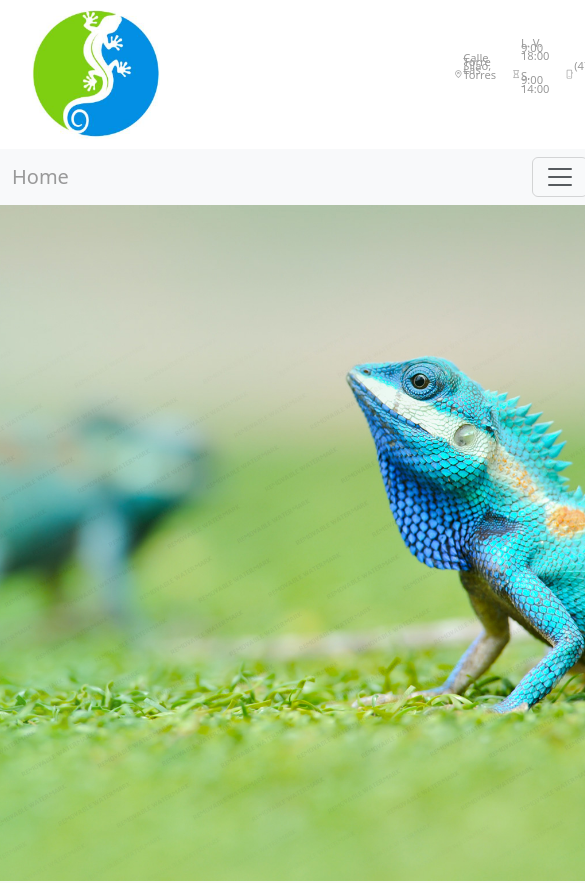
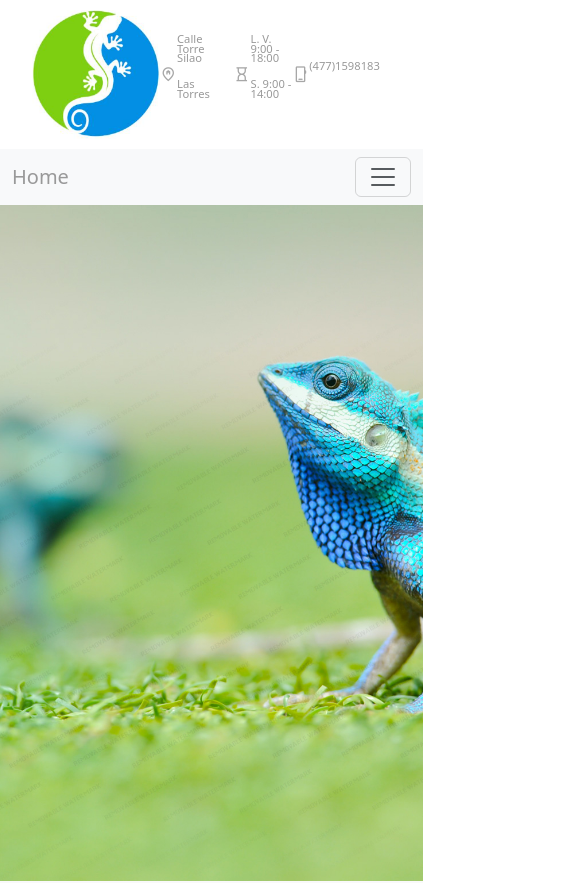
Before and after one commit to emarketingcontacto/vet-app, a React (Create React App) app: page / in a window 390 px wide. Shown: the top 883 px of the page, 585 px wide, since content can reach past the window. Built offline with nearby package versions, Linux system fonts and the light colour scheme.

Commit message:
map and header fixes

```diff
--- a/src/components/Header.css
+++ b/src/components/Header.css
@@ -1,3 +1,18 @@
+@media (max-width: 992px) {
+	/* … */
+	.header-images{
+		justify-content: flex-start !important;
+	}
+  .location p{
+	line-height: 2.5vw !important;
+	}
+
+	.location-simbol span {
+		font-size: 4.5vw !important;
+	}
+
+}
+
 .header{
 	display: flex;
 	align-items: center;
@@ -8,14 +23,15 @@
 	margin-left: 5vw;
 }
    .header-images{
-	width: 35vw;
+	width: 65vw;
 	display: flex;
 	gap: 15px;
+	justify-content: flex-end;
    }
 
 .location{
 	display: flex;
-	width: 15wv;
+	width: 15vw;
 	height: 10vh;
 	align-items: center;
 	justify-content: center;
--- a/src/components/Header.js
+++ b/src/components/Header.js
@@ -15,7 +15,8 @@ function Header() {
 				  </div>
 				  <div className="location-text">
 				  	<p className='location-field'></p>
-				  	<p className='location-value'> Calle Torre Silao, Las Torres </p>
+					  <p className='location-value'> Calle Torre Silao </p>
+					  <p className='location-value'> Las Torres </p>
 				  </div>
 			  </div>
 			  <div className="location">
--- a/src/components/Map.js
+++ b/src/components/Map.js
@@ -6,7 +6,14 @@ const Map = () => {
   return (
 	  <div id='ubicacion' className="map" style={{backgroundImage:`url(${BackgroundAnimal})`}}>
 
-		  <iframe src="https://www.google.com/maps/embed?pb=!1m18!1m12!1m3!1d3720.672230349126!2d-101.75816752338795!3d21.16543848051835!2m3!1f0!2f0!3f0!3m2!1i1024!2i768!4f13.1!3m3!1m2!1s0x842bc79c402c520b%3A0x67dcd03581265aff!2sCentro%20Veterinario%20Las%20Torres!5e0!3m2!1sen!2smx!4v1704350407491!5m2!1sen!2smx" width="600" height="450"  allowfullscreen="" loading="lazy" referrerpolicy="no-referrer-when-downgrade" title='MapLocation'></iframe>
+		  <iframe src="https://www.google.com/maps/embed?pb=!1m18!1m12!1m3!1d3720.672230349126!2d-101.75816752338795!3d21.16543848051835!2m3!1f0!2f0!3f0!3m2!1i1024!2i768!4f13.1!3m3!1m2!1s0x842bc79c402c520b%3A0x67dcd03581265aff!2sCentro%20Veterinario%20Las%20Torres!5e0!3m2!1sen!2smx!4v1704350407491!5m2!1sen!2smx"
+			  width="100%"
+			  height="450"
+			  allowfullscreen=""
+			  loading="lazy"
+			  referrerpolicy="no-referrer-when-downgrade"
+			  title='MapLocation'>
+		  </iframe>
 
 	  </div>
   )
```
